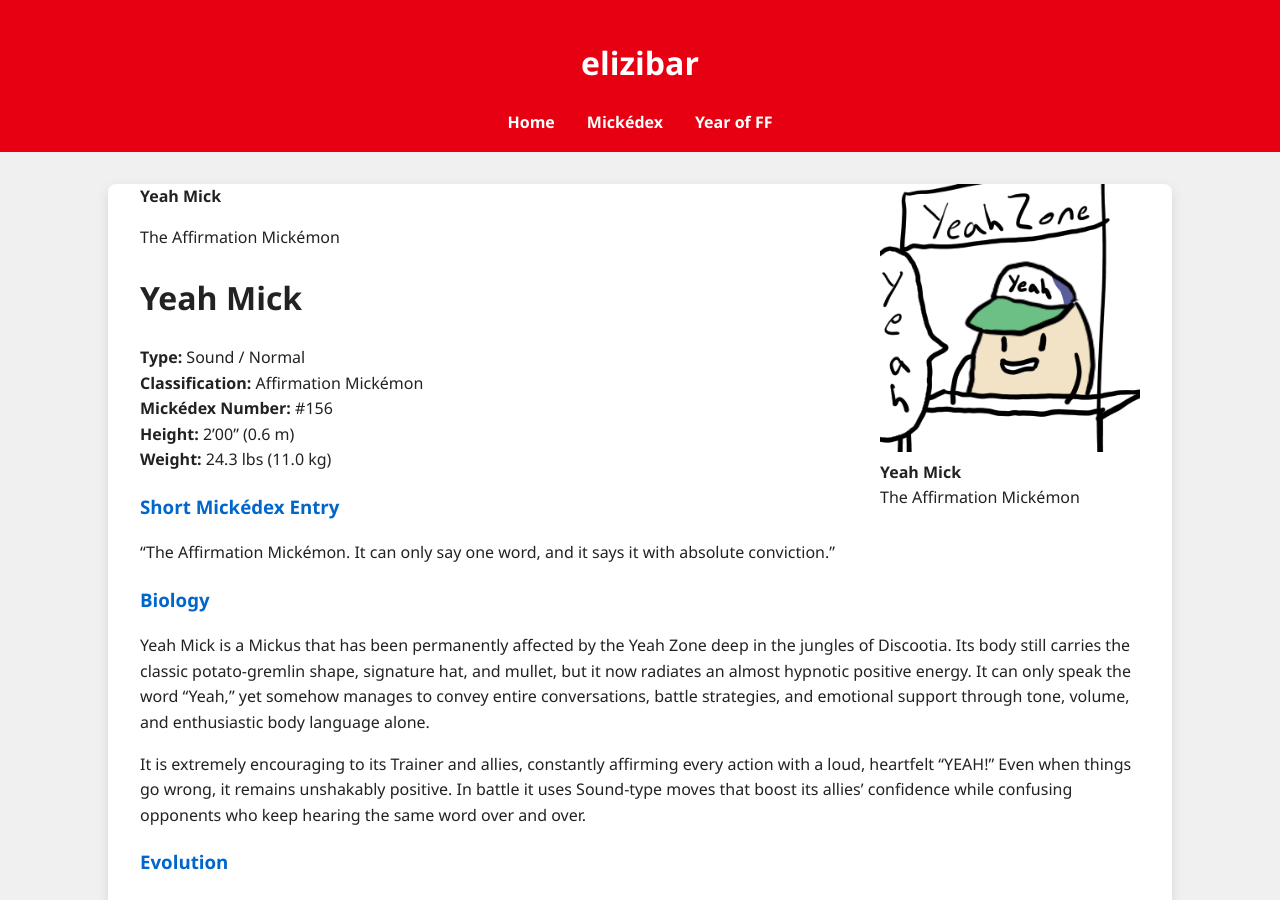
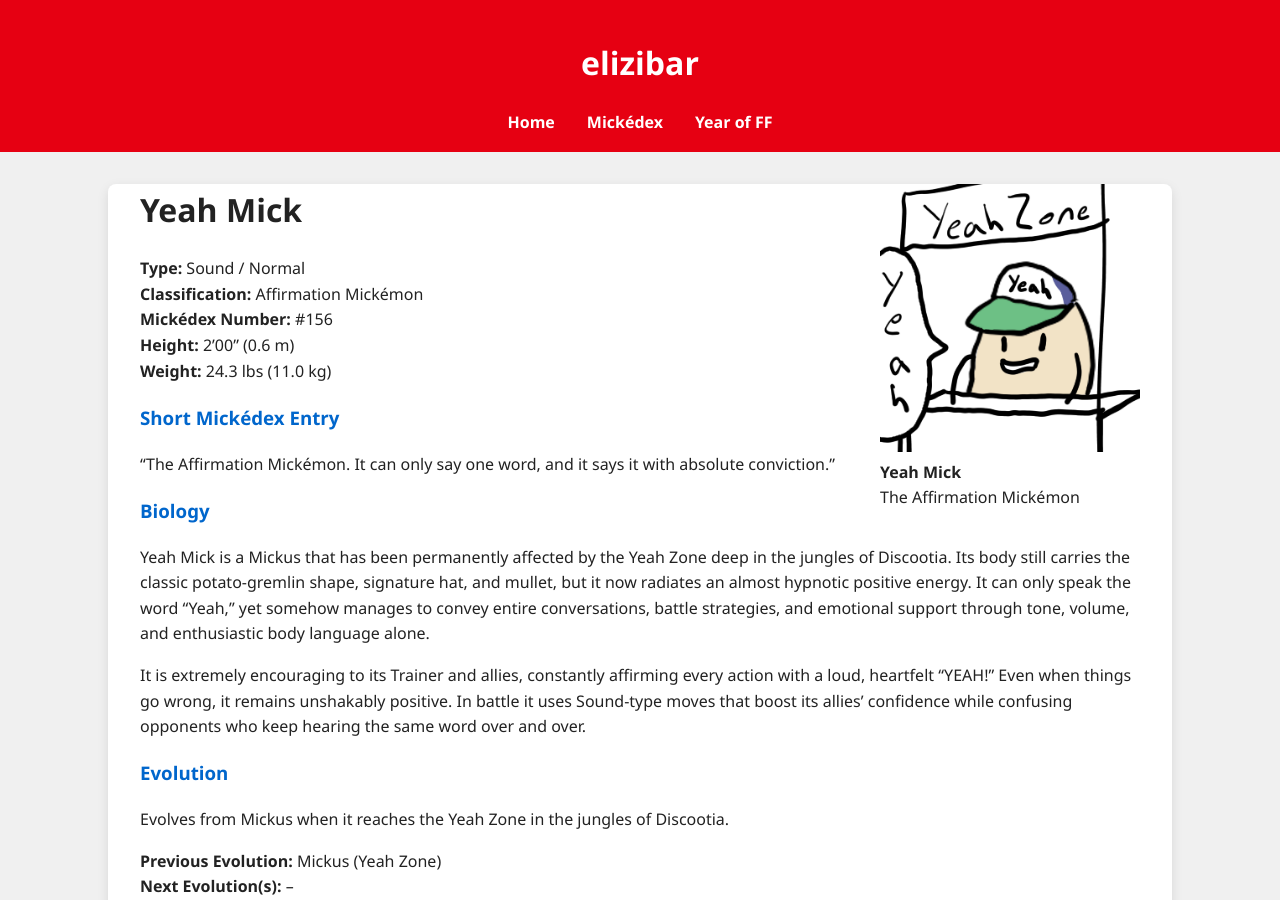
Before and after one commit to elizibar/elizibar.github.io, a Jekyll site: the page built from mickedex/Other/yeah-mick.md, in a window 1280 px wide and 900 px high. Built offline with Jekyll 4.4.1, drawn with Linux system fonts in a browser that asks for light colours.

Commit message:
Update yeah-mick.md

```diff
--- a/mickedex/Other/yeah-mick.md
+++ b/mickedex/Other/yeah-mick.md
@@ -8,10 +8,6 @@ permalink: /mickedex/yeah-mick/
   <img src="/assets/images/mick/yeahmick.png" alt="Yeah Mick" style="width: 100%; border-radius: 8px;">
   <figcaption><strong>Yeah Mick</strong><br>The Affirmation Mickémon</figcaption>
 </figure>
-
-**Yeah Mick**
-
-The Affirmation Mickémon
 
 # Yeah Mick
 
```
